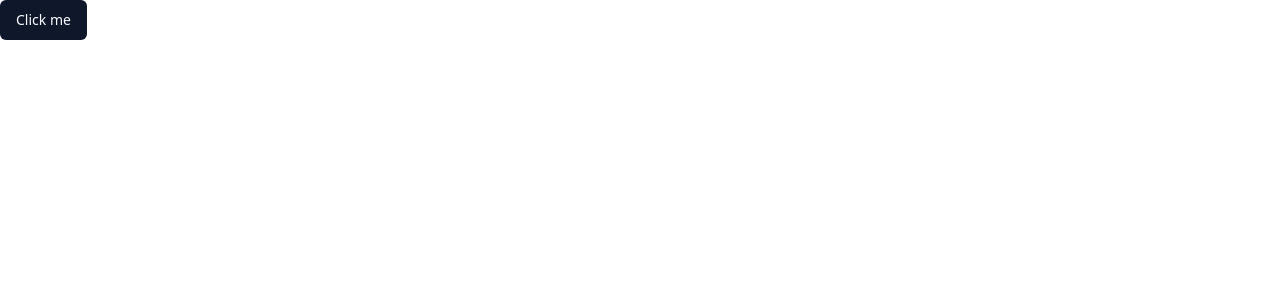
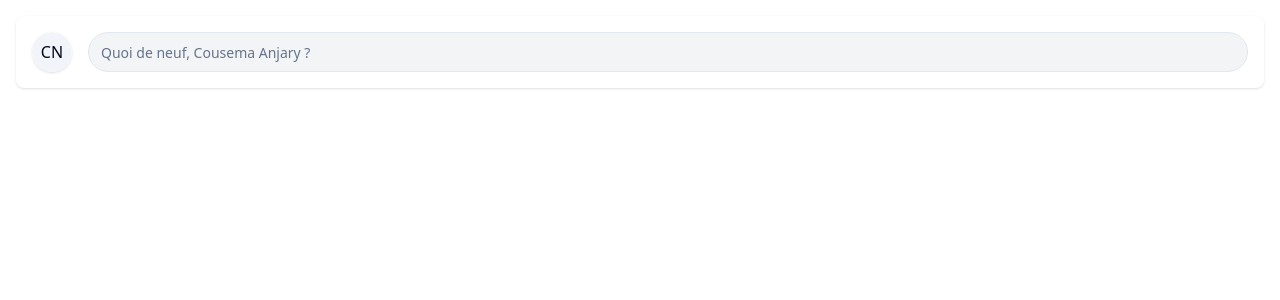
Before and after one commit to CousemaAnjary/many-to-many, a React (Vite) app in the folder client/: page / in a window 1280 px wide. Shown: the top 300 px of the page. Built offline with nearby package versions, Linux system fonts and the light colour scheme.

Commit message:
chore: Update CreatePost component to use full width in Home page

```diff
--- a/client/src/components/CreatePost.jsx
+++ b/client/src/components/CreatePost.jsx
@@ -32,7 +32,7 @@ export default function CreatePost() {
      * ! AFFICHAGE (render) de l'application
      */
     return (
-        <div className="bg-white p-4 rounded-lg shadow mb-4">
+        <div className="bg-white p-4 rounded-lg shadow mb-4 w-full">
             <div className="flex items-center space-x-4">
                 <Avatar className="w-10 h-10 shadow">
                     <AvatarImage src="" alt="User Avatar" />
--- a/client/src/pages/Home.jsx
+++ b/client/src/pages/Home.jsx
@@ -1,4 +1,6 @@
-import { Button } from "@/components/ui/button"
+import CreatePost from "@/components/CreatePost"
+
+
 
 
 export default function Home() {
@@ -17,8 +19,10 @@ export default function Home() {
      * ! AFFICHAGE (render) de l'application
      */
     return (
-        <div>
-            <Button>Click me</Button>
-        </div>
+        <>
+              <main className="container min-h-screen flex items-start p-4">
+                <CreatePost  />
+            </main>
+        </>
     )
 }
```
